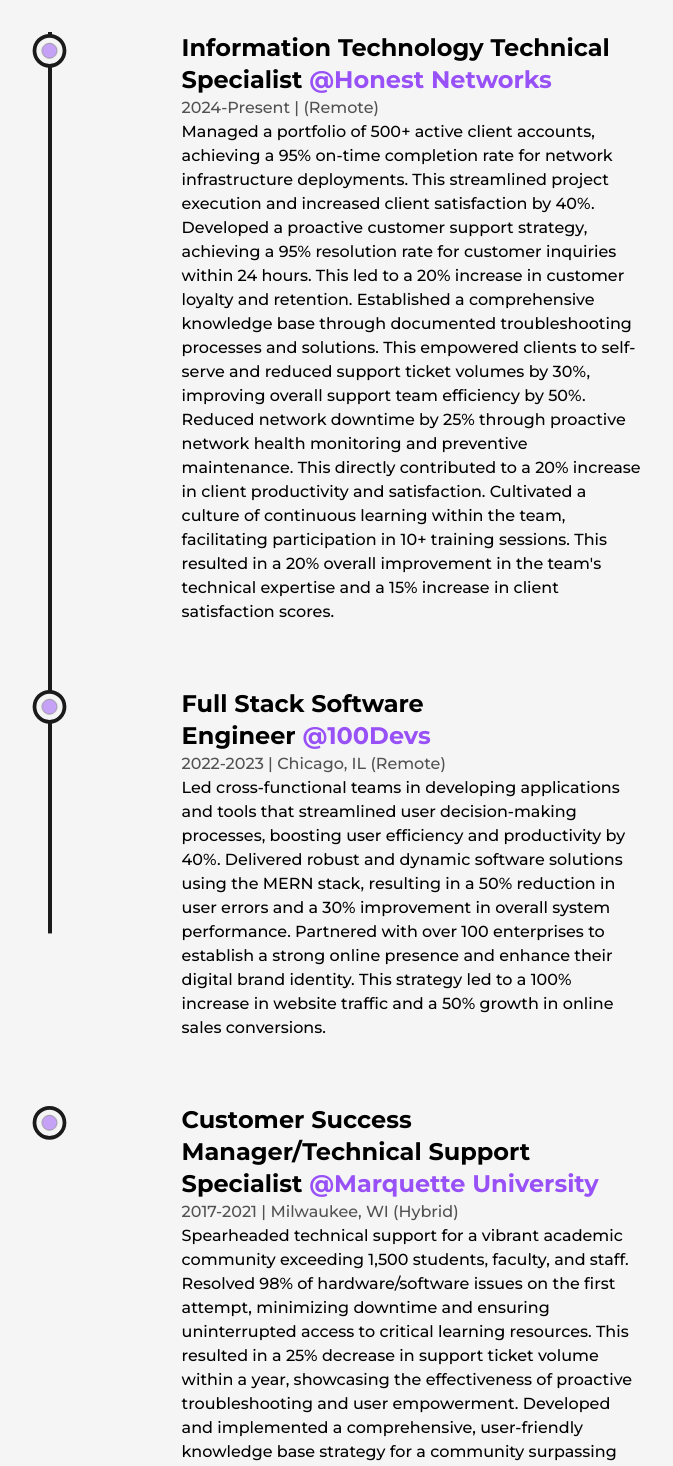
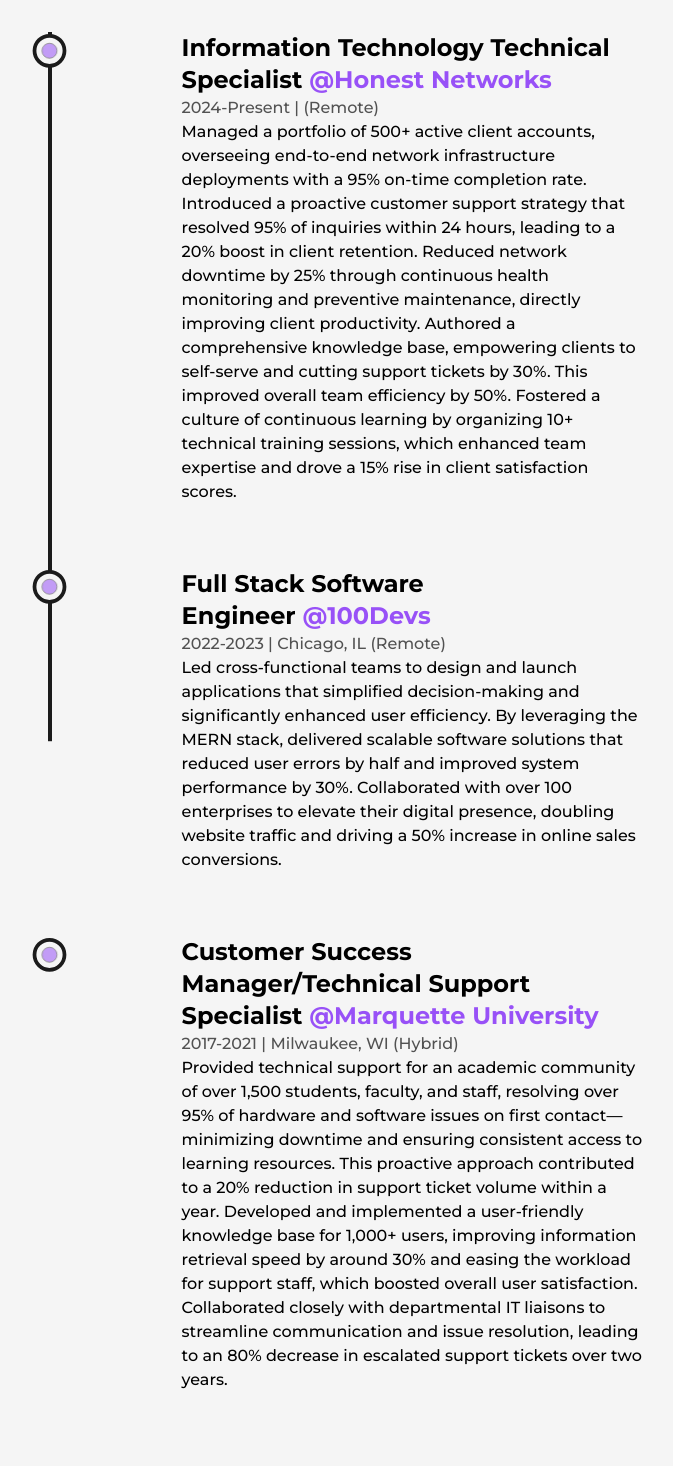
Before and after one commit to dee2314/Portfolio2023, a Next.js app: page /about in a window 1280 px wide. Shown: the part 2540-4006 px from the top of the page, without its empty margins (244-917 px from the left). Built offline with nearby package versions, Linux system fonts and the light colour scheme.

Commit message:
Edit Experience Page

```diff
--- a/src/components/Experience.js
+++ b/src/components/Experience.js
@@ -56,16 +56,13 @@
 // companyLink="www.company.com" //IF YOU WANT TO INCLUDE COMPANY LINK
 time="2024-Present" address="(Remote)"
 work="
-Managed a portfolio of 500+ active client accounts, achieving a 95% on-time completion rate for network infrastructure deployments.
-This streamlined project execution and increased client satisfaction by 40%.
-Developed a proactive customer support strategy, achieving a 95% resolution rate for customer inquiries within 24 hours.
-This led to a 20% increase in customer loyalty and retention.
+Managed a portfolio of 500+ active client accounts, overseeing end-to-end network infrastructure deployments with a 95% on-time completion rate.
+ Introduced a proactive customer support strategy that resolved 95% of inquiries within 24 hours, leading to a 20% boost in client retention.
 
-Established a comprehensive knowledge base through documented troubleshooting processes and solutions.
-This empowered clients to self-serve and reduced support ticket volumes by 30%, improving overall support team efficiency by 50%.
-Reduced network downtime by 25% through proactive network health monitoring and preventive maintenance.
-This directly contributed to a 20% increase in client productivity and satisfaction.
-Cultivated a culture of continuous learning within the team, facilitating participation in 10+ training sessions. This resulted in a 20% overall improvement in the team's technical expertise and a 15% increase in client satisfaction scores.
+Reduced network downtime by 25% through continuous health monitoring and preventive maintenance, directly improving client productivity.
+Authored a comprehensive knowledge base, empowering clients to self-serve and cutting support tickets by 30%. This improved overall team efficiency by 50%.
+
+Fostered a culture of continuous learning by organizing 10+ technical training sessions, which enhanced team expertise and drove a 15% rise in client satisfaction scores.
  "
 
                    />
@@ -74,13 +71,10 @@
 // companyLink="www.company.com" //IF YOU WANT TO INCLUDE COMPANY LINK
 time="2022-2023" address="Chicago, IL (Remote)"
 work="
-Led cross-functional teams in developing applications and tools that streamlined user decision-making processes,
-boosting user efficiency and productivity by 40%.
-Delivered robust and dynamic software solutions using the MERN stack, resulting in a 50% reduction in user errors
-and a 30% improvement in overall system performance.
-
-Partnered with over 100 enterprises to establish a strong online presence and enhance their digital brand identity.
-This strategy led to a 100% increase in website traffic and a 50% growth in online sales conversions.
+Led cross-functional teams to design and launch applications that simplified decision-making and significantly enhanced user efficiency.
+By leveraging the MERN stack, delivered scalable software solutions that reduced user errors by half and improved system performance by 30%.
+Collaborated with over 100 enterprises to elevate their digital presence, doubling website traffic and driving a
+50% increase in online sales conversions.
 "
 
                    />
@@ -88,13 +82,12 @@
 position="Customer Success Manager/Technical Support Specialist" company="Marquette University"
 // companyLink="www.company.com" //IF YOU WANT TO INCLUDE COMPANY LINK
 time="2017-2021" address="Milwaukee, WI (Hybrid)"
-work="Spearheaded technical support for a vibrant academic community exceeding 1,500 students, faculty, and staff. Resolved 98% of hardware/software issues on the first attempt, minimizing downtime and ensuring uninterrupted access to critical learning resources.
+work="
+Provided technical support for an academic community of over 1,500 students, faculty, and staff, resolving over 95% of hardware and software issues on first contact—minimizing downtime and ensuring consistent access to learning resources. This proactive approach contributed to a 20% reduction in support ticket volume within a year.
 
-This resulted in a 25% decrease in support ticket volume within a year, showcasing the effectiveness of proactive troubleshooting and user empowerment.
-Developed and implemented a comprehensive, user-friendly knowledge base strategy for a community surpassing 1,000 users.
+Developed and implemented a user-friendly knowledge base for 1,000+ users, improving information retrieval speed by around 30% and easing the workload for support staff, which boosted overall user satisfaction.
 
-This initiative empowered users with self-service capabilities, leading to a 35% faster retrieval of information and a 20% reduction in update time for support staff. This translated to a 15% increase in overall user satisfaction with IT services.
-Championed a collaborative approach to technical support, fostering strong relationships with departmental IT liaisons across various academic departments. This streamlined communication and issue resolution, resulting in a 90% reduction in escalated technical support tickets within two years.
+Collaborated closely with departmental IT liaisons to streamline communication and issue resolution, leading to an 80% decrease in escalated support tickets over two years.
 "
 
                    />
```
